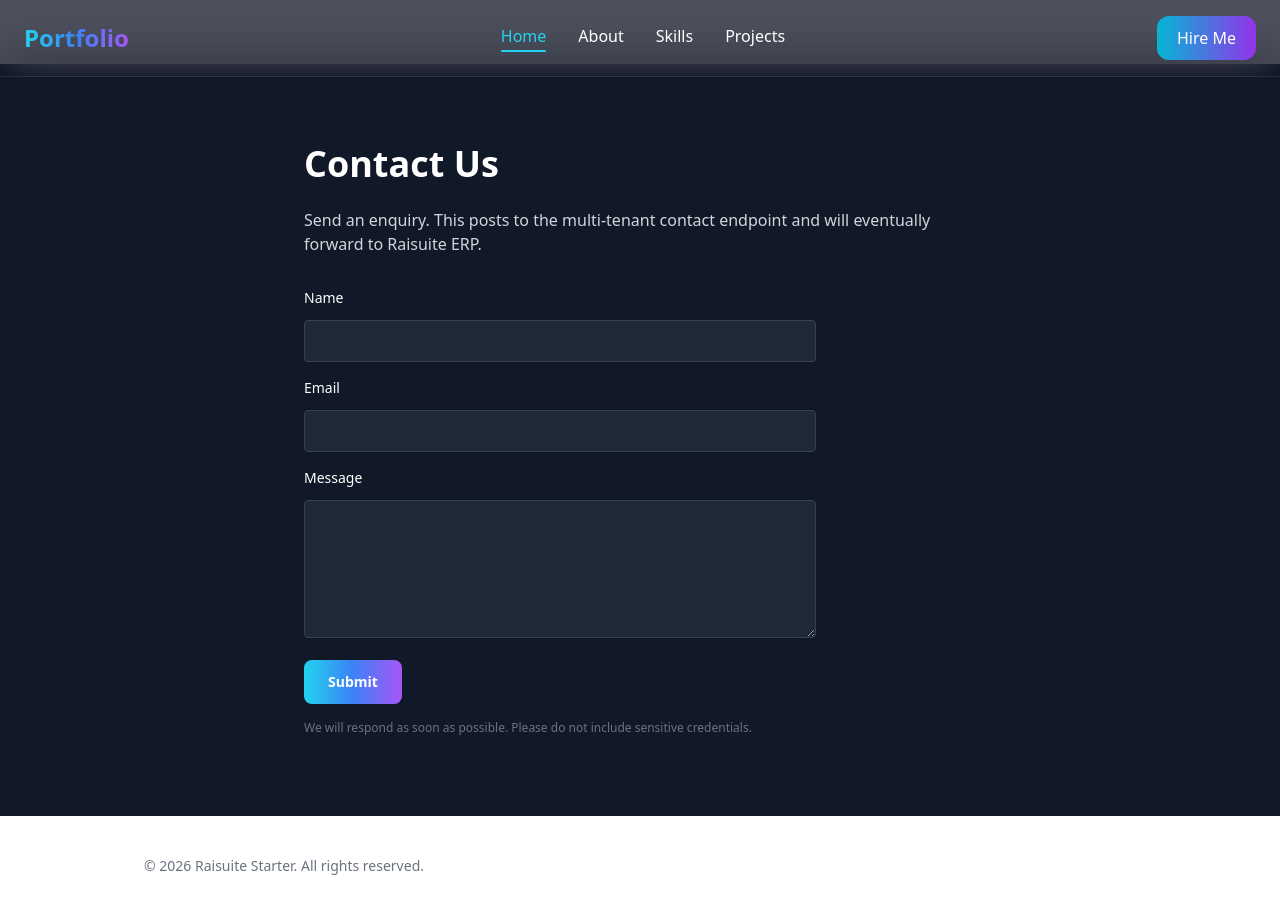
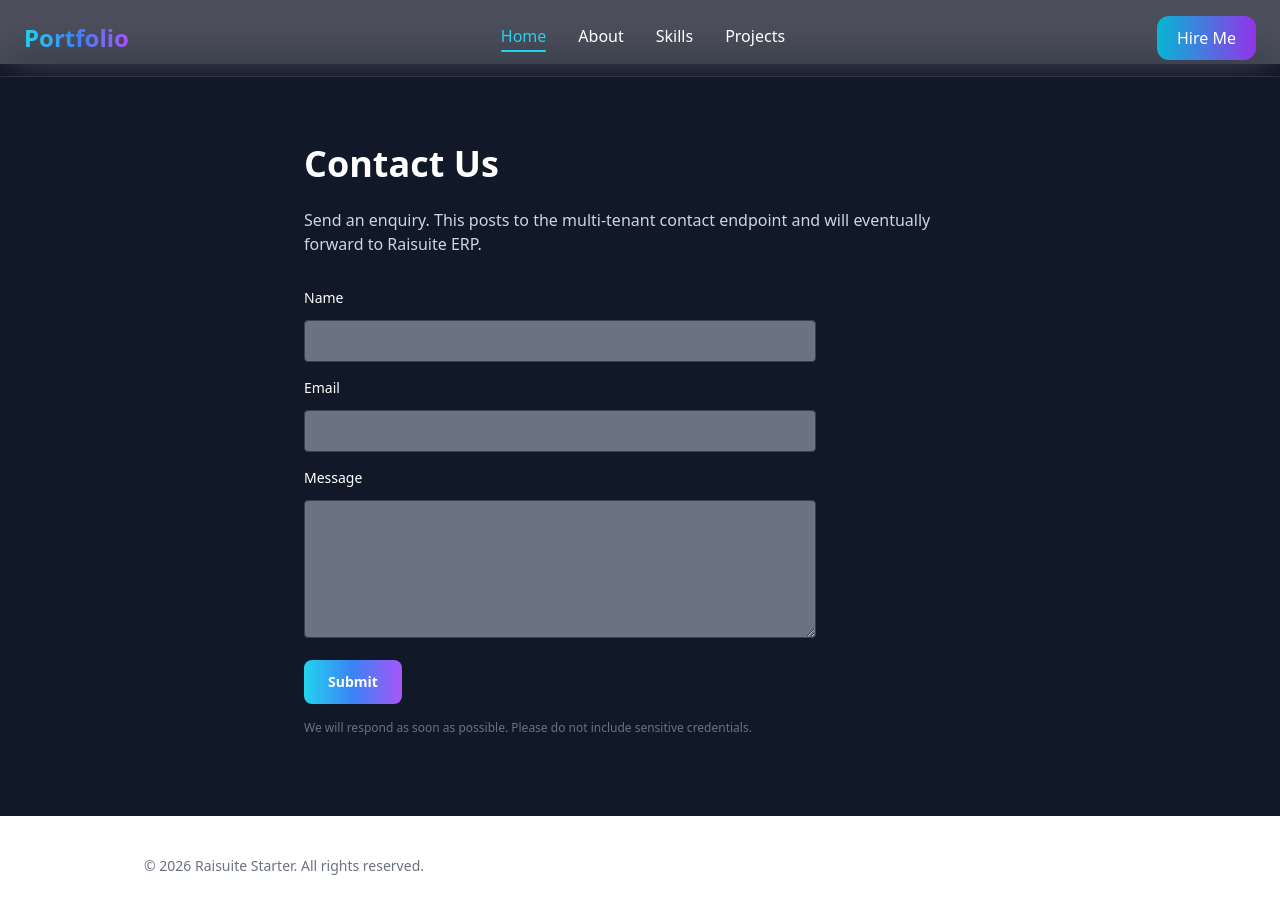
Before and after one commit to Sahla1138/MyPortfolio, a Next.js app: page /contact in a window 1280 px wide. Built offline with nearby package versions, Linux system fonts and the light colour scheme.

Commit message:
Update contact page

```diff
--- a/src/app/contact/page.tsx
+++ b/src/app/contact/page.tsx
@@ -63,18 +63,18 @@ export default function ContactPage() {
         aria-describedby="form-help"
         noValidate
       >
-        <TextField className="w-full p-4 rounded bg-gray-800 border border-gray-700"
+        <TextField className="w-full p-4 rounded bg-gray-500 border border-gray-700"
           label="Name"
           {...form.register('name')}
           error={form.formState.errors.name?.message}
         />
-        <TextField className="w-full p-4 rounded bg-gray-800 border border-gray-700"
+        <TextField className="w-full p-4 rounded bg-gray-500 border border-gray-700"
           label="Email"
           type="email"
           {...form.register('email')}
           error={form.formState.errors.email?.message}
         />
-        <TextArea className="w-full p-4 rounded bg-gray-800 border border-gray-700"
+        <TextArea className="w-full p-4 rounded bg-gray-500 border border-gray-700"
           label="Message"
           rows={5}
           {...form.register('message')}
```
